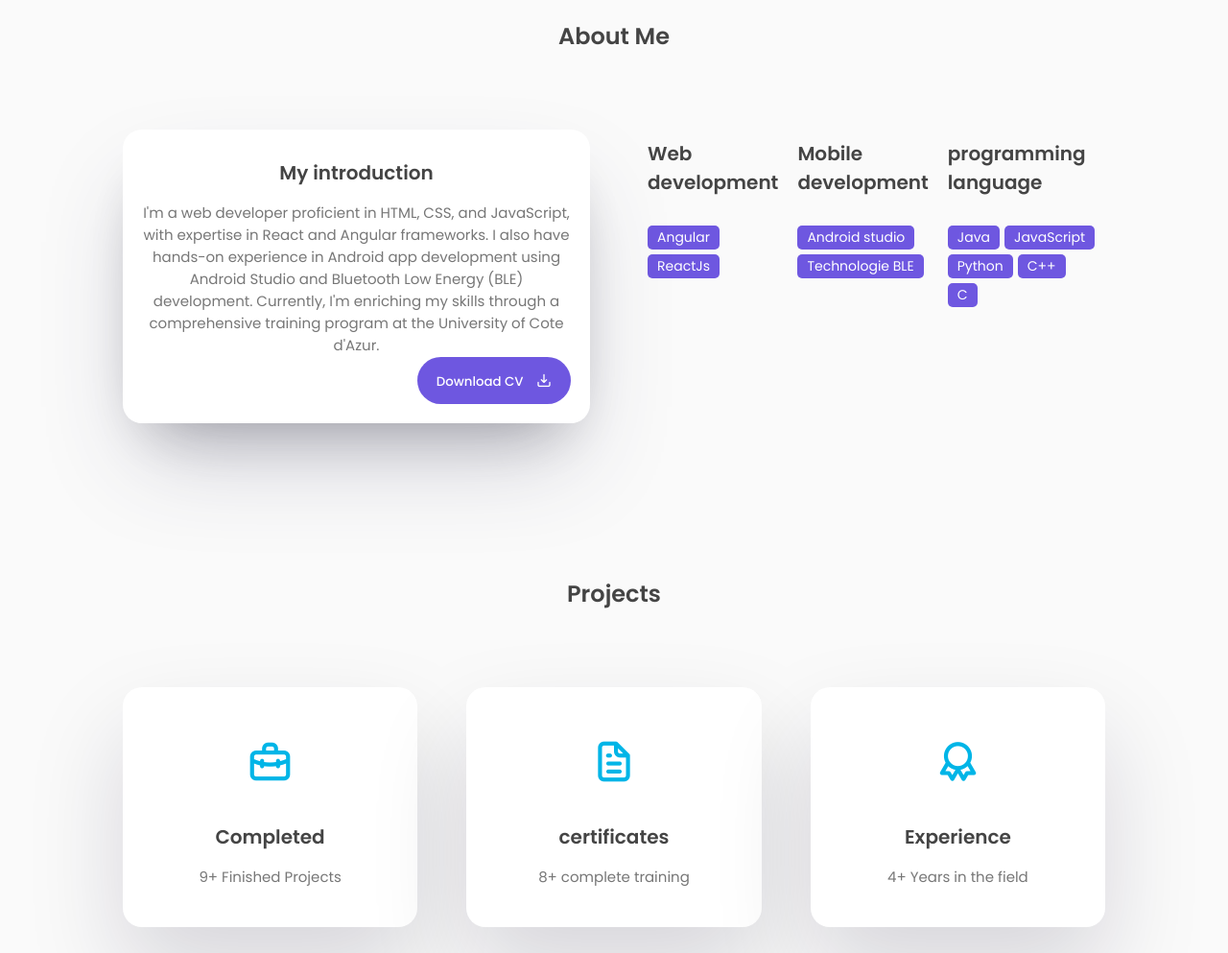
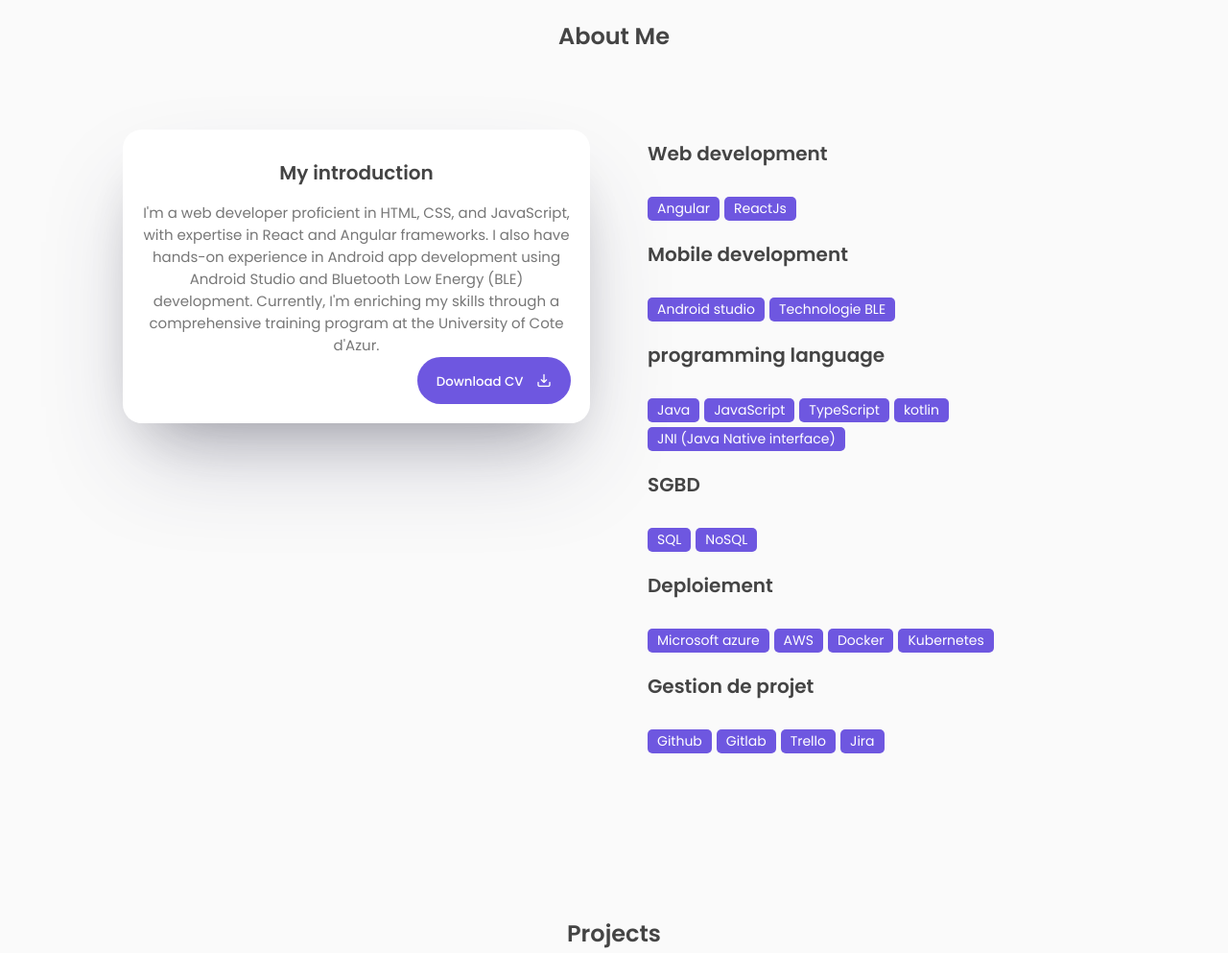
Before and after one commit to yassine-berriri/Portfolio, a website: page index.html in a window 1280 px wide. Shown: the part 860-1853 px from the top of the page at 96% size. Drawn offline with nearby package versions, Linux system fonts and the light colour scheme.

Commit message:
modify skills

```diff
--- a/index.html
+++ b/index.html
@@ -147,9 +147,44 @@
                             <div class="skills-list">
                                 <span>Java</span>
                                 <span>JavaScript</span>
-                                <span>Python</span>
-                                <span>C++</span>
-                                <span>C</span>
+                                <span>TypeScript</span>
+                                <span>kotlin</span>
+                                <span>JNI (Java Native interface)</span>
+                            </div>
+                        </div>
+
+                        <div class="skills-box">
+                            <div class="skills-header">
+                                <h3>SGBD</h3>
+                            </div>
+                            <div class="skills-list">
+                                <span>SQL</span>
+                                <span>NoSQL</span>
+                            </div>
+                        </div>
+
+                        <div class="skills-box">
+                            <div class="skills-header">
+                                <h3>Deploiement</h3>
+                            </div>
+                            <div class="skills-list">
+                                <span>Microsoft azure</span>
+                                <span>AWS</span>
+                                <span>Docker</span>
+                                <span>Kubernetes</span>
+                            </div>
+                        </div>
+
+
+                        <div class="skills-box">
+                            <div class="skills-header">
+                                <h3>Gestion de projet</h3>
+                            </div>
+                            <div class="skills-list">
+                                <span>Github</span>
+                                <span>Gitlab</span>
+                                <span>Trello</span>
+                                <span>Jira</span>
                             </div>
                         </div>
                     </div>
@@ -291,7 +326,7 @@
         // For Firebase JS SDK v7.20.0 and later, measurementId is optional
 
         var modal = document.getElementById("myModal");
-var closeButton = document.getElementsByClassName("close")[0];
+    var closeButton = document.getElementsByClassName("close")[0];
 
 // Fonction pour afficher la modale
 function showModal() {
--- a/style.css
+++ b/style.css
@@ -284,6 +284,7 @@ nav{
 .col{
     display: flex;
     width: 50%;
+    flex-direction: column;
 }
 
 /* -- ## --- RESUABLE CSS -- ## -- */
@@ -346,6 +347,7 @@ h3{
 .skills-list{
     display: flex;
     flex-wrap: wrap;
+
     gap: 5px;
 }
 .skills-list span{
```
